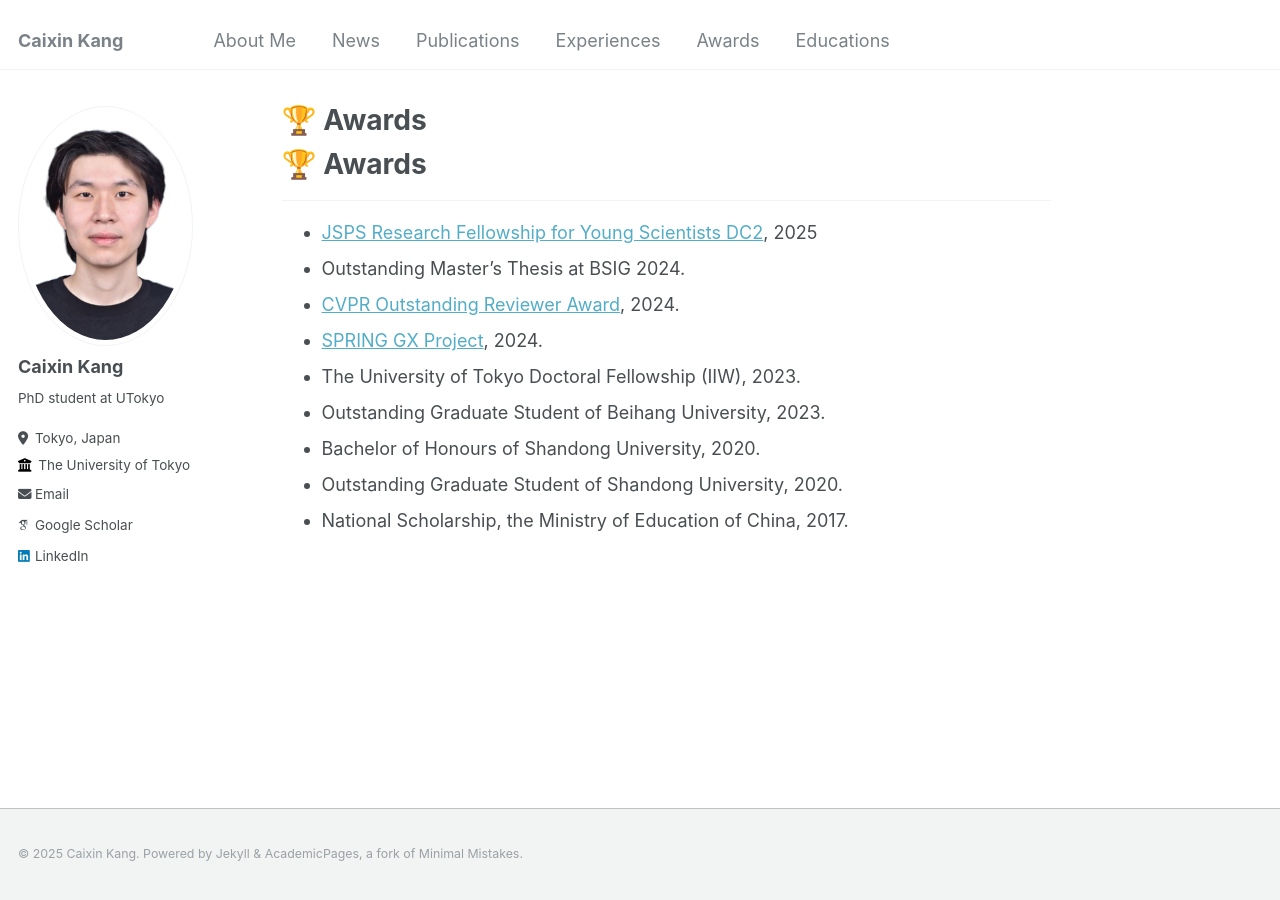
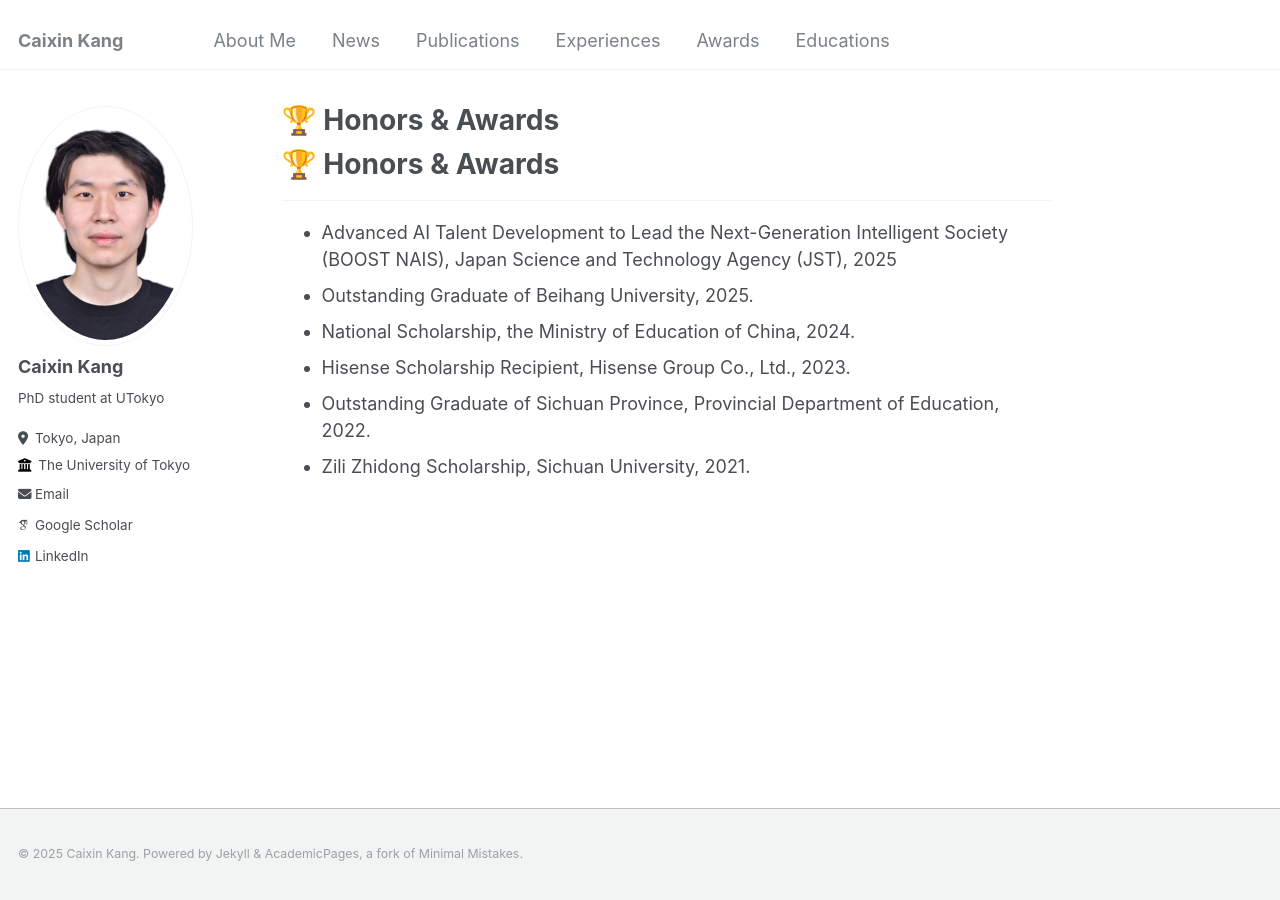
Before and after one commit to kkkcx/kkkcx.github.io, a Jekyll site: the page built from _pages/includes/honers.md, in a window 1280 px wide. Built offline with Jekyll 4.4.1, drawn with Linux system fonts in a browser that asks for light colours; some web fonts are replaced; our own code applies the rules of GitHub Pages for plain Markdown files.

Commit message:
Update honers.md

```diff
--- a/_pages/includes/honers.md
+++ b/_pages/includes/honers.md
@@ -1,11 +1,8 @@
-# 🏆 Awards
+# 🏆 Honors & Awards
 -----
-- [JSPS Research Fellowship for Young Scientists DC2](https://www.jsps.go.jp/), 2025
-- Outstanding Master's Thesis at BSIG 2024.
-- [CVPR Outstanding Reviewer Award](https://www.computer.org/csdl/proceedings-article/cvpr/2024/530000z352/20hQ1juBJfi), 2024.
-- [SPRING GX Project](https://www.cis-trans.jp/spring_gx/index-e.html), 2024.
-- The University of Tokyo Doctoral Fellowship (IIW), 2023.
-- Outstanding Graduate Student of Beihang University, 2023.
-- Bachelor of Honours of Shandong University, 2020.
-- Outstanding Graduate Student of Shandong University, 2020.
-- National Scholarship, the Ministry of Education of China, 2017.
+- Advanced AI Talent Development to Lead the Next-Generation Intelligent Society (BOOST NAIS), Japan Science and Technology Agency (JST), 2025
+- Outstanding Graduate of Beihang University, 2025.
+- National Scholarship, the Ministry of Education of China, 2024.
+- Hisense Scholarship Recipient, Hisense Group Co., Ltd., 2023.
+- Outstanding Graduate of Sichuan Province, Provincial Department of Education, 2022.
+- Zili Zhidong Scholarship, Sichuan University, 2021.
```
